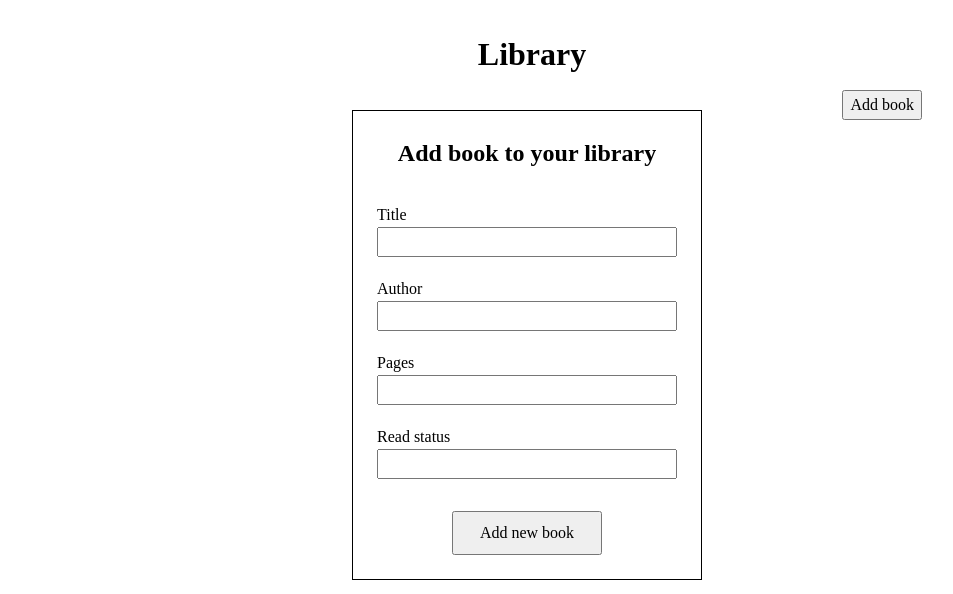
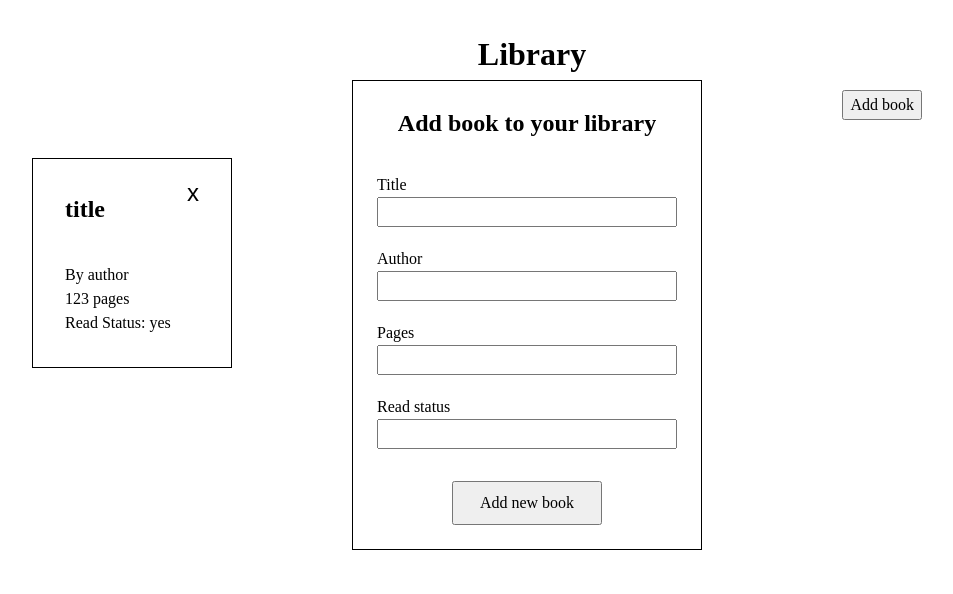
Before and after one commit to EthanTran02/library, a plain HTML site: page index.html in a window 1280 px wide. Both pictures are taken after a click on the button "Add book". Shown: the whole page, without its empty margins (108-1061 px from the left). Drawn offline with Linux system fonts and the light colour scheme.

Commit message:
Add remove book button function

```diff
--- a/index.html
+++ b/index.html
@@ -8,7 +8,9 @@
 </head>
 <body>
     <h1>Library</h1>
+
     <button id="add_button">Add book</button>
+
     <div id="book_cards"></div>
 
     <form style="display: none;">
@@ -25,7 +27,7 @@
         <label for="status">Read status</label>
         <input type="text" id="status">
 
-        <button id="submit_button" onclick="addBook()">Add new book</button>
+        <button id="submit_button">Add new book</button>
     </form>
 
     <script src="script.js"></script>
--- a/script.js
+++ b/script.js
@@ -15,8 +15,8 @@ function addBookToLibrary(title, author,pages_number, read_status) {
 // creating book cards and showing cards function
 const bookCards = document.querySelector('#book_cards')
 function displayBook(books) {
-    books.forEach(book => {
-
+    bookCards.innerHTML = '' // emty cards
+    books.forEach((book, index) => {
         const bookDiv = document.createElement('div')
         const info = document.createElement('div')
 
@@ -32,6 +32,9 @@ function displayBook(books) {
         const readStatus = document.createElement('p')
         readStatus.textContent = `Read Status: ${book.read_status}`
 
+        const removeButton = document.createElement('div')
+        removeButton.className = 'remove_button'
+        removeButton.textContent = 'x'
 
         info.appendChild(author)
         info.appendChild(pagesNumber)
@@ -39,19 +42,29 @@ function displayBook(books) {
 
         bookDiv.appendChild(title)
         bookDiv.appendChild(info)
+        bookDiv.appendChild(removeButton)
 
         bookCards.appendChild(bookDiv)
+
+        // create event for remove button that remove book
+        removeButton.addEventListener('click', () => {
+            myLibrary.splice(index, 1)
+            displayBook(myLibrary)
+        })
     });
 }
 
-// click button to showing form
+// remove book function
+
+
+// ACTION: click button to showing form
 const button = document.querySelector('#add_button')
 const form = document.querySelector('form')
 button.addEventListener('click', () => {
         form.style.display = 'flex'
 })
 
-// click submit to add new book and showing it
+// ACTION: click submit to add new book and display it
 const submit_button = document.getElementById('submit_button')
 submit_button.addEventListener('click', (event)=> {
     event.preventDefault()
@@ -61,8 +74,12 @@ submit_button.addEventListener('click', (event)=> {
     const pages = document.getElementById('pages').value
     const status = document.getElementById('status').value
 
-    addBookToLibrary(title, author, pages, status)//add new book
-    bookCards.innerHTML = '' //empty cards
-    displayBook(myLibrary) //showing new book
-    form.style.display = 'none'
+    addBookToLibrary(title, author, pages, status)// call add new book funciton
+    displayBook(myLibrary) // call display books function
+
+    form.style.display = 'none' // hide form
 })
+
+
+addBookToLibrary('title', 'author','123', 'yes')
+displayBook(myLibrary)
--- a/style.css
+++ b/style.css
@@ -82,7 +82,6 @@ body > h1 {
     width: 1000px;
 
     margin-top: 60px;
-
 }
 
 #book_cards > div {
@@ -94,6 +93,18 @@ body > h1 {
     display: flex;
     flex-direction: column;
     justify-content: space-between;
+
+    position: relative;
+}
+
+.remove_button {
+  position: absolute;
+  top: 16px;
+  right: 32px;
+
+  cursor: pointer;
+  font-size: 24px;
+  font-family: sans-serif;
 }
 
 /* form */
@@ -107,7 +118,7 @@ form {
   border: 1px solid black;
 
   position: absolute;
-  top: 80px;
+  top: 50px;
   left: 460px;
 }
 
```
